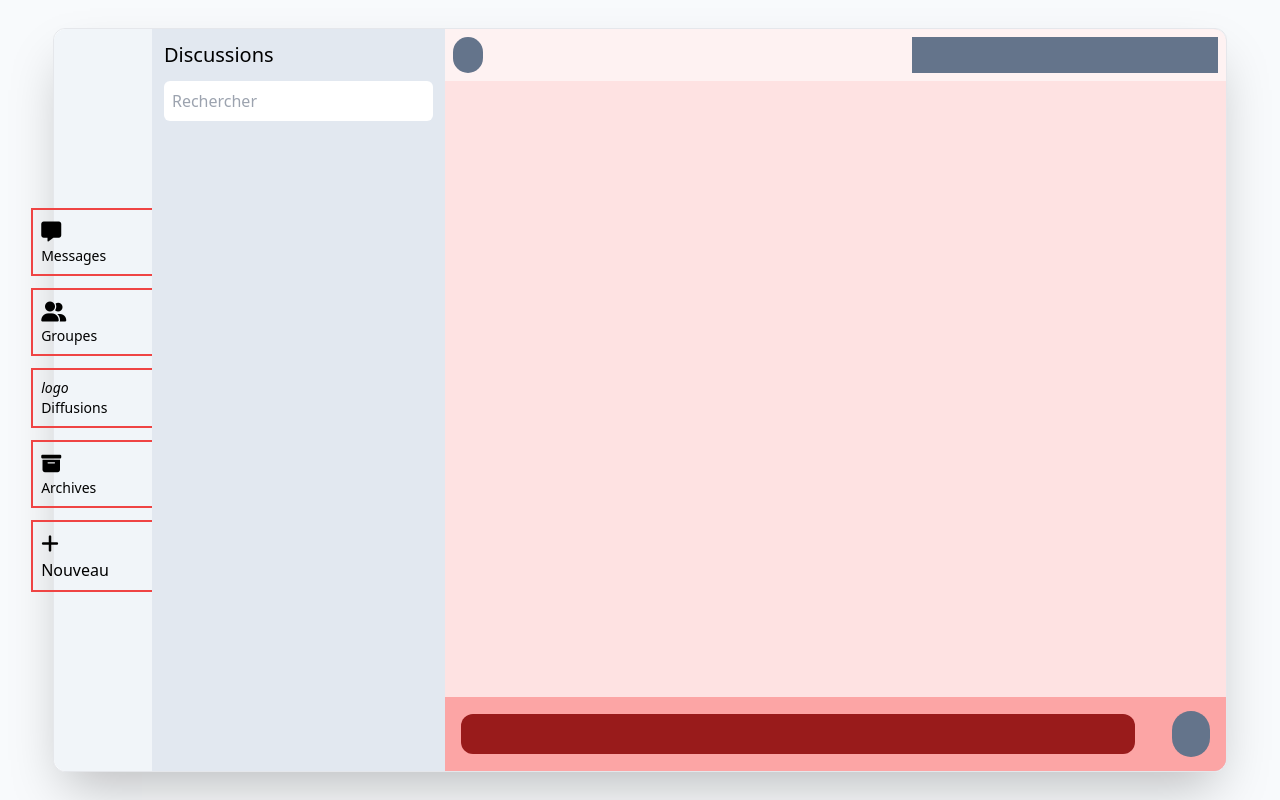
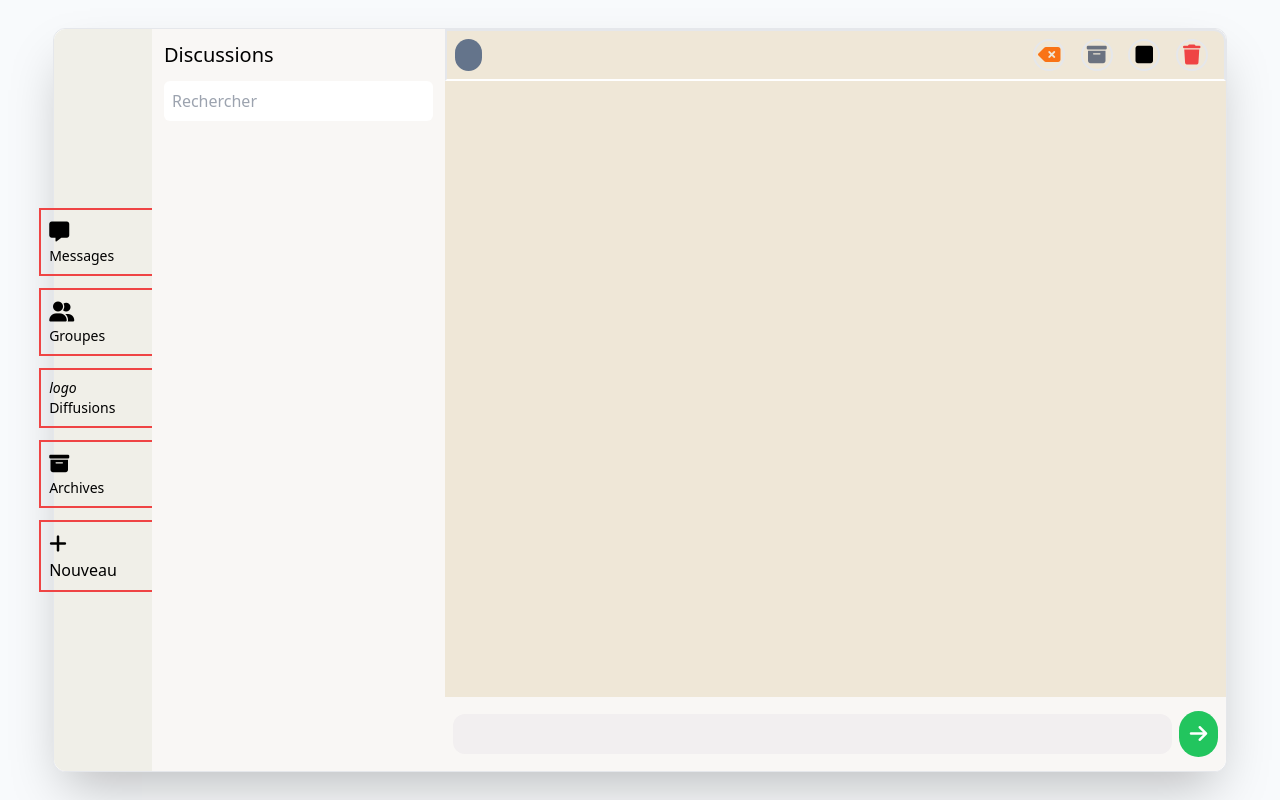
Before and after one commit to SNcodeur2001/whatsapp, a website built with Vite: page index.html in a window 1280 px wide. Built offline with nearby package versions, Linux system fonts and the light colour scheme.

Commit message:
ajout de couleurs

```diff
--- a/index.html
+++ b/index.html
@@ -8,7 +8,7 @@
 
     <meta name="viewport" content="width=device-width, initial-scale=1.0" />
       <script src="https://cdn.tailwindcss.com"></script>
-    <title>Vite App</title>
+    <title>Whatsapp Web</title>
   </head>
   <body>
     <script type="module" src="/src/main.js"></script>
--- /dev/null
+++ b/src/colors.js
@@ -0,0 +1,7 @@
+// colors.js
+export const iconColors = {
+  "fa-delete-left": "text-orange-500",
+  "fa-box-archive": "text-gray-500",
+  "fa-square": "text-black",
+  "fa-trash": "text-red-500"
+};
--- a/src/main.js
+++ b/src/main.js
@@ -1,5 +1,5 @@
 import { createElement } from "./component.js";
-
+import { iconColors } from "./colors.js";
 
 
 
@@ -7,7 +7,7 @@ import { createElement } from "./component.js";
 const messageBtn = createElement(
   "button",
   {
-    className:["border-2 border-red-500","p-2","w-36", "h-22", "flex", "flex-col","text-sm"]
+    className:["border-2 border-red-500","p-2","w-32", "h-22", "flex", "flex-col","text-sm"]
   },
   [
     createElement(
@@ -26,7 +26,7 @@ const messageBtn = createElement(
 const groupBtn = createElement(
   "button",
   {
-    className:["border-2 border-red-500","p-2","w-36", "h-22", "flex", "flex-col","text-sm"]
+    className:["border-2 border-red-500","p-2","w-32", "h-22", "flex", "flex-col","text-sm"]
   },
   [
     createElement(
@@ -45,7 +45,7 @@ const groupBtn = createElement(
 const diffusionBtn = createElement(
   "button",
   {
-    className:["border-2 border-red-500","p-2","w-36", "h-22", "flex", "flex-col","text-sm"]
+    className:["border-2 border-red-500","p-2","w-32", "h-22", "flex", "flex-col","text-sm"]
   },
   [
     createElement(
@@ -66,7 +66,7 @@ const diffusionBtn = createElement(
 const archiveBtn = createElement(
   "button",
   {
-    className:["border-2 border-red-500","p-2","w-36", "h-22", "flex", "flex-col","text-sm"]
+    className:["border-2 border-red-500","p-2","w-32", "h-22", "flex", "flex-col","text-sm"]
   },
   [
     createElement(
@@ -85,7 +85,7 @@ const archiveBtn = createElement(
 const nouveauBtn = createElement(
   "button",
   {
-    className:["border-2 border-red-500","p-2","w-36", "h-22", "flex", "flex-col"]
+    className:["border-2 border-red-500","p-2","w-32", "h-22", "flex", "flex-col"]
   },
   [
     createElement(
@@ -105,7 +105,7 @@ const nouveauBtn = createElement(
 const sidebar = createElement(
   "div",
   {
-    className:["w-1/12","h-full","bg-slate-100" ,"flex","items-center","justify-center","flex","flex-col","gap-3","rounded-tl-xl","rounded-bl-xl"]
+    className:["w-1/12","h-full","bg-[#f0efe8]" ,"flex","items-center","justify-center","flex","flex-col","gap-3","rounded-tl-xl","rounded-bl-xl"]
   },
   [
     messageBtn,
@@ -129,7 +129,7 @@ const barreRecherche = createElement(
 const discussion = createElement(
   "div",
   {
-    className:["w-3/12","h-full","bg-slate-200","p-3"]
+    className:["w-3/12","h-full","bg-[#f9f7f5]","p-3"]
   },[
     createElement("h1",{className:["text-xl"]},"Discussions"),
         barreRecherche
@@ -141,21 +141,41 @@ const discussion = createElement(
 const actions = createElement(
   "div",
   {
-    className : ["w-[40%]","h-full","bg-slate-500"]
+    className : ["w-[25%]","h-full","text-xl","flex","justify-around","items-center"],
+    vFor:{
+        each:["fa-solid fa-delete-left","fa-solid fa-box-archive","fa-solid fa-square","fa-solid fa-trash"],
+        render:(item)=>{
+        const iconKey = item.split(" ").pop();
+        const color = iconColors[iconKey] || "text-black";
+          return createElement(
+            "div",
+            {
+              className:["w-[17%]","h-full","border-2",`border-${color}`,"rounded-full","flex","justify-around","items-center"]
+            },
+            [
+              createElement(
+                "i",
+                {
+              className: [...item.split(" "), color]                }
+              )
+            ]
+          )
+        }
+    }
   }
 );
 
 const photo_profil = createElement(
   "div",
   {
-    className : ["w-[3.9%]","h-full","rounded-full","bg-slate-500"]
+    className : ["w-[3.6%]","h-full","rounded-full","bg-slate-500"]
   }
 );
 
 const headerZoneMessage = createElement(
   "div",
   {
-    className:["w-full","h-[7%]","bg-red-50","p-2","rounded-tr-xl","flex","justify-between","items-center"]
+    className:["w-full","h-[7%]","bg-[#efe7d7]","p-2","rounded-tr-xl","flex","justify-between","items-center","border-2","border-b-white"]
   },
   [
     photo_profil,
@@ -166,7 +186,7 @@ const headerZoneMessage = createElement(
 const corpsZoneMessage = createElement(
   "div",
   {
-    className:["w-full","h-[83%]","bg-red-100"]
+    className:["w-full","h-[83%]","bg-[#efe7d7]"]
   }
 );
 
@@ -174,21 +194,27 @@ const textMessage  = createElement(
   "input",
    {
     type:"text",
-    className:["w-[90%]","h-[70%]","bg-red-800","rounded-xl"]
+    className:["w-[94%]","h-[70%]","bg-[#f2eff0]","rounded-xl"]
   }
 );
 
 const envoyer = createElement(
   "button",
   {
-    className : ["w-[5%]","h-[80%]","rounded-full","bg-slate-500"]
-  }
+    className : ["w-[5%]","h-[80%]","rounded-full","bg-green-500","flex","justify-center","items-center"]
+  },[
+    createElement("i",
+      {
+        className:["fa-solid"," fa-arrow-right","text-xl","text-white"]
+      }
+    )
+  ]
 )
 
 const inputZoneMessage = createElement(
   "div",
   {
-    className:["w-full","h-[10%]","bg-red-300","rounded-br-xl","py-2","px-4","flex","items-center","justify-between"]
+    className:["w-full","h-[10%]","rounded-br-xl","py-2","px-2","flex","items-center","justify-between"]
   },
   [
     textMessage,
@@ -198,7 +224,7 @@ const inputZoneMessage = createElement(
 const zoneMessage = createElement(
   "div",
   {
-    className:["w-8/12","h-full","bg-slate-300","rounded-tr-xl","rounded-br-xl"]
+    className:["w-8/12","h-full","rounded-tr-xl","rounded-br-xl","bg-[#f9f7f5]"]
   },
   [
     headerZoneMessage,
```
